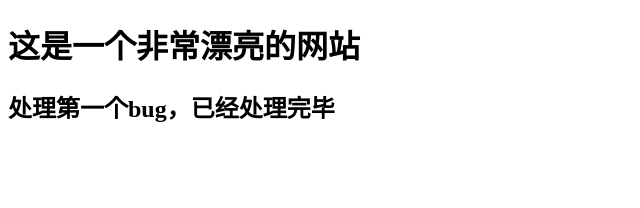
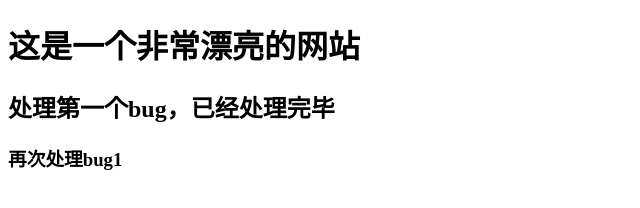
Before and after one commit to SuYi-alex/git-demo, a plain HTML site: page index.html in a window 1280 px wide. Shown: the whole page, without its empty margins (0-640 px from the left). Drawn offline with Linux system fonts and the light colour scheme.

Commit message:
又改了一次bug1

```diff
--- a/index.html
+++ b/index.html
@@ -11,6 +11,7 @@
 <body>
     <h1>这是一个非常漂亮的网站</h1>
     <h2>处理第一个bug，已经处理完毕</h2>
+    <h3>再次处理bug1</h3>
 </body>
 
 </html>
```
